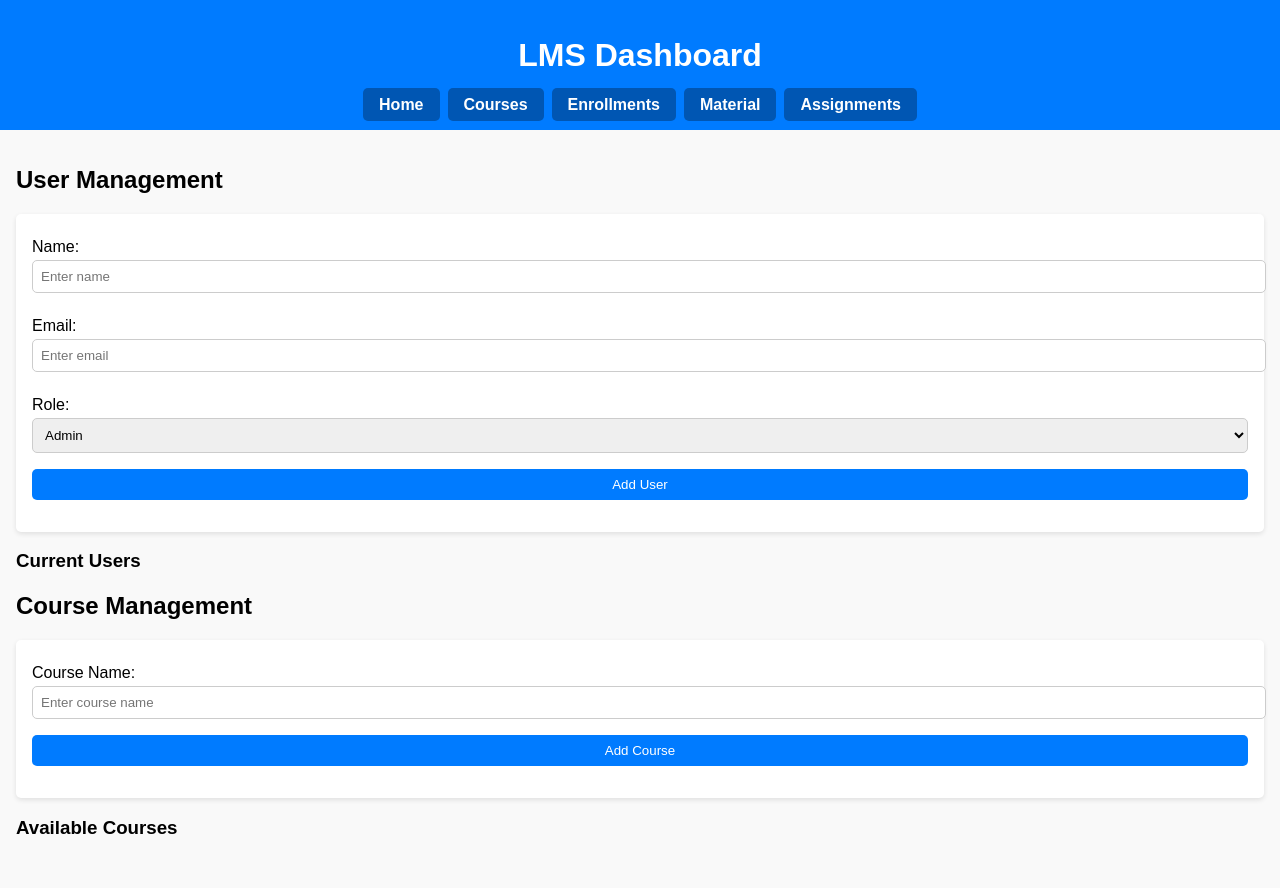
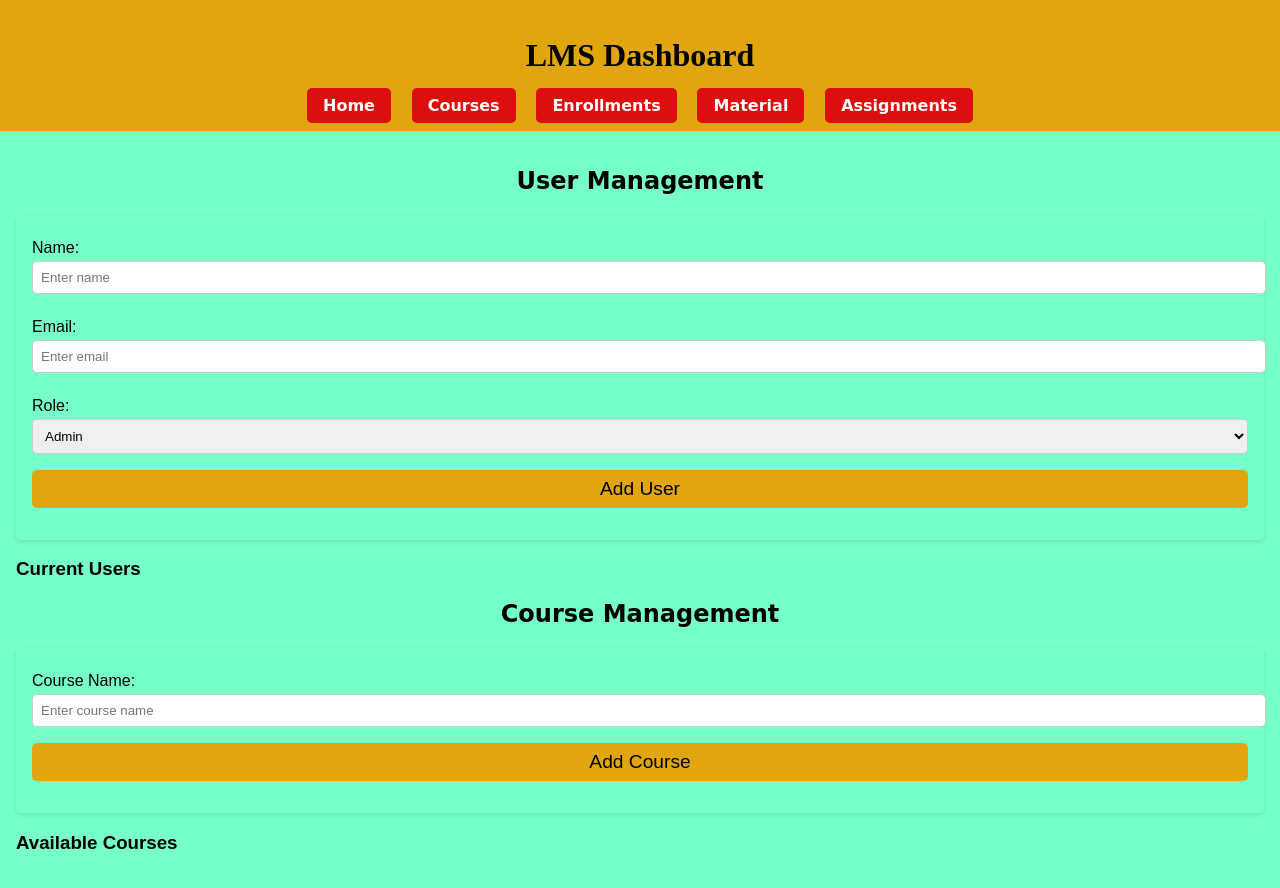
Before and after one commit to KumariAyushi10/Online-Learning-Management-System, a plain HTML site: page lms/index.html in a window 1280 px wide. Drawn offline with Linux system fonts and the light colour scheme; a web font is replaced by a local one.

Commit message:
Update styles.css

```diff
--- a/lms/styles.css
+++ b/lms/styles.css
@@ -2,14 +2,21 @@ body {
   font-family: Arial, sans-serif;
   margin: 0;
   padding: 0;
-  background-color: #f9f9f9;
+  background-color: rgb(118, 255, 198);
+}
+h2 {
+   text-align: center;
+   font-family: cursive;
 }
 
 header {
-  background-color: #007bff;
-  color: white;
+  background-color: #e1a50e;
+  color: rgb(0, 0, 0);
   padding: 1rem;
   text-align: center;
+  font-family: "Rubik Vinyl", serif;
+  font-weight: 400;
+  font-style: normal;
 }
 
 header nav ul {
@@ -19,7 +26,8 @@ header nav ul {
   display: flex;
   flex-wrap: wrap;
   justify-content: center;
-  gap: 0.5rem;
+  gap: 1.3rem;
+  font-family: cursive;
 }
 
 header nav ul li {
@@ -27,21 +35,21 @@ header nav ul li {
 }
 
 header nav ul li a {
-  color: white;
+  color: rgb(255, 255, 255);
   text-decoration: none;
   font-weight: bold;
   padding: 0.5rem 1rem;
-  background-color: #0056b3;
+  background-color: #dc0e0e;
   border-radius: 5px;
   transition: background-color 0.3s ease;
 }
 
 header nav ul li a:hover {
-  background-color: #003d82;
+  background-color: #841084;
 }
 
 header nav ul li a:active {
-  background-color: #002e61;
+  background-color: #0bdee9;
 }
 
 main {
@@ -49,7 +57,7 @@ main {
 }
 
 form {
-  background-color: white;
+  background-color: rgb(118, 255, 198);
   padding: 1rem;
   border-radius: 5px;
   box-shadow: 0 2px 5px rgba(0, 0, 0, 0.1);
@@ -69,14 +77,15 @@ form input, form select, form button {
 }
 
 form button {
-  background-color: #007bff;
-  color: white;
+  background-color: #e1a50e;
+  color: rgb(0, 0, 0);
   border: none;
   cursor: pointer;
+  font-size: larger;
 }
 
 form button:hover {
-  background-color: #0056b3;
+  background-color: #00f2ff;
 }
 
 #dashboards {
@@ -111,7 +120,7 @@ form button:hover {
 @media (max-width: 768px) {
   header nav ul {
     flex-direction: column;
-    gap: 0.5rem;
+    gap: 1.3rem;
   }
 
   form {
@@ -129,6 +138,10 @@ form button:hover {
   .dashboard button.delete-button {
     padding: 0.4rem;
   }
+
+  header nav ul li a {
+    margin-bottom: 0.5rem;
+  }
 }
 
 @media (max-width: 480px) {
@@ -139,6 +152,7 @@ form button:hover {
   header nav ul li a {
     font-size: 0.9rem;
     padding: 0.4rem 0.8rem;
+    margin-bottom: 0.5rem;
   }
 
   form {
@@ -149,3 +163,7 @@ form button:hover {
     font-size: 0.9rem;
   }
 }
+.delete{
+  background-color: red;
+  color: white;
+}
```
